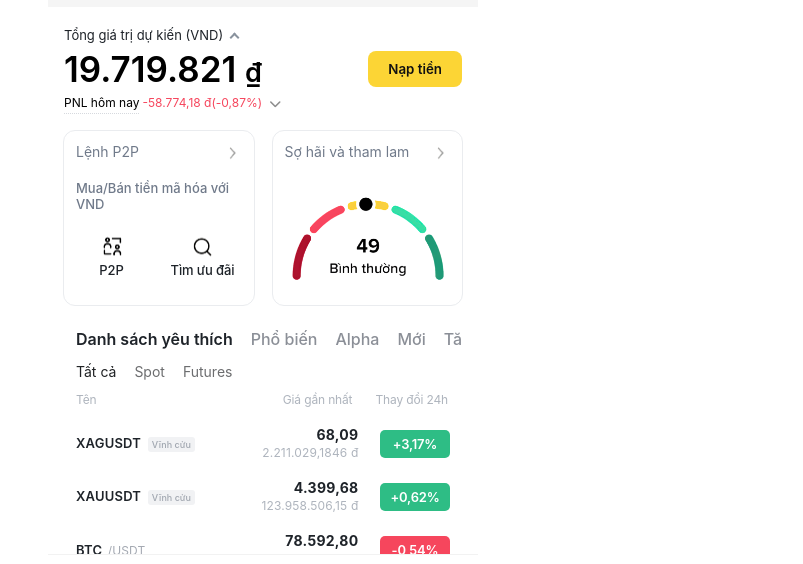
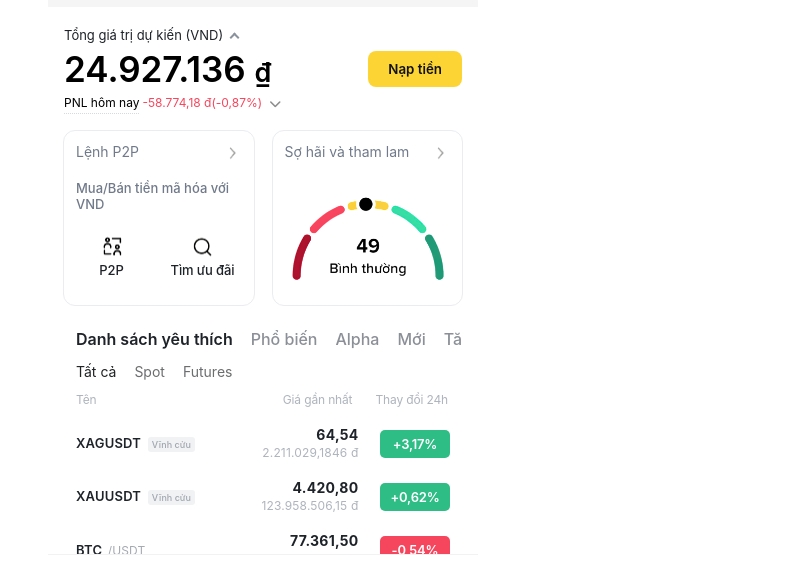
Before and after one commit to tallonagency2-ui/binance, a React app: page index-extra.html in a window 1280 px wide. Shown: the part 126-690 px from the top of the page, 377-1180 px from the left. Built offline with nearby package versions, Linux system fonts and the light colour scheme.

Commit message:
Update index-extra.html

```diff
--- a/index-extra.html
+++ b/index-extra.html
@@ -92,7 +92,7 @@
     </div>
 
     <div class="balance-row">
-      <h1 class="amount">19.719.821 <span>₫</span></h1>
+      <h1 class="amount">24.927.136 <span>₫</span></h1>
       <button class="deposit-btn">Nạp tiền</button>
     </div>
 
@@ -178,7 +178,7 @@
           <span class="tag">Vĩnh cửu</span>
         </td>
         <td class="text-right">
-          <strong>68,09</strong>
+          <strong>64,54</strong>
           <small>2.211.029,1846 đ</small>
         </td>
         <td class="text-right">
@@ -192,7 +192,7 @@
           <span class="tag">Vĩnh cửu</span>
         </td>
         <td class="text-right">
-          <strong>4.399,68</strong>
+          <strong>4.420,80</strong>
           <small>123.958.506,15 đ</small>
         </td>
         <td class="text-right">
@@ -206,7 +206,7 @@
           <span class="pair">/USDT</span>
         </td>
         <td class="text-right">
-          <strong>78.592,80</strong>
+          <strong>77.361,50</strong>
           <small>2.125.397.554,12 đ</small>
         </td>
         <td class="text-right">
```
